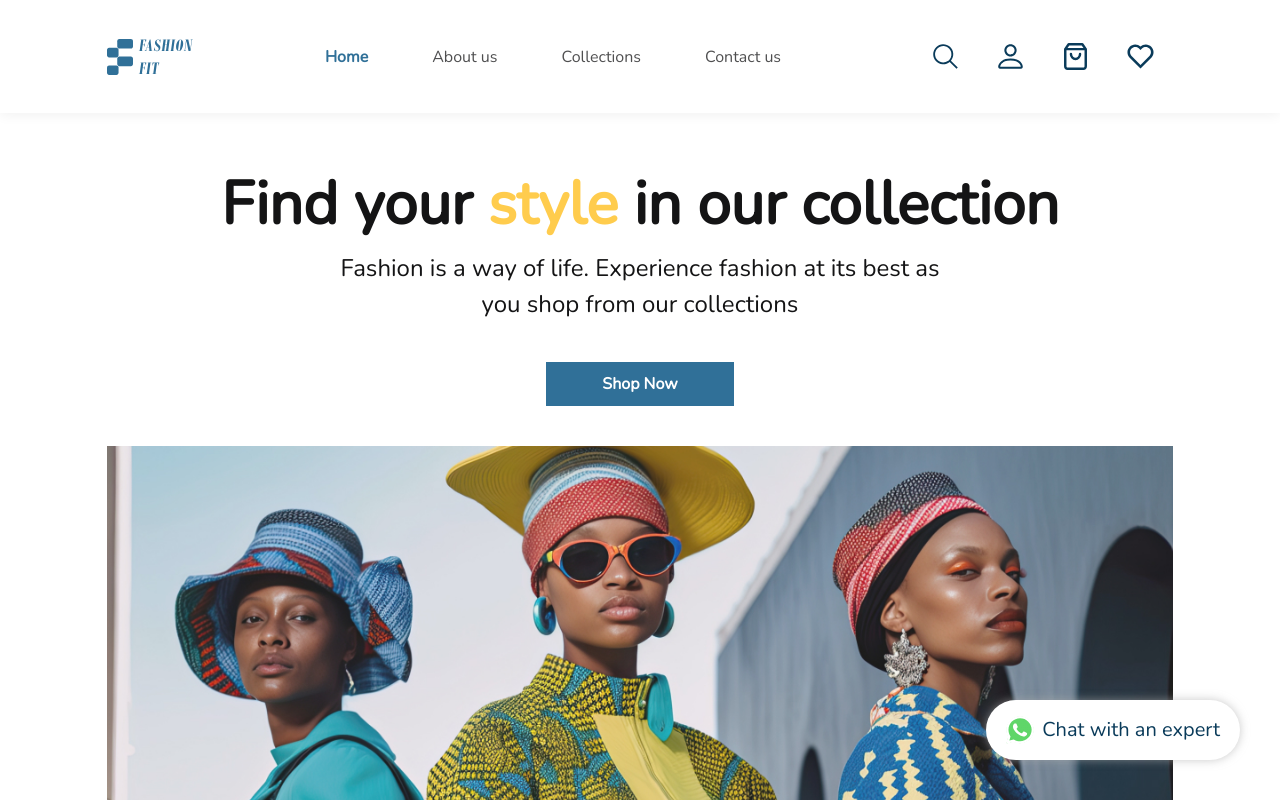
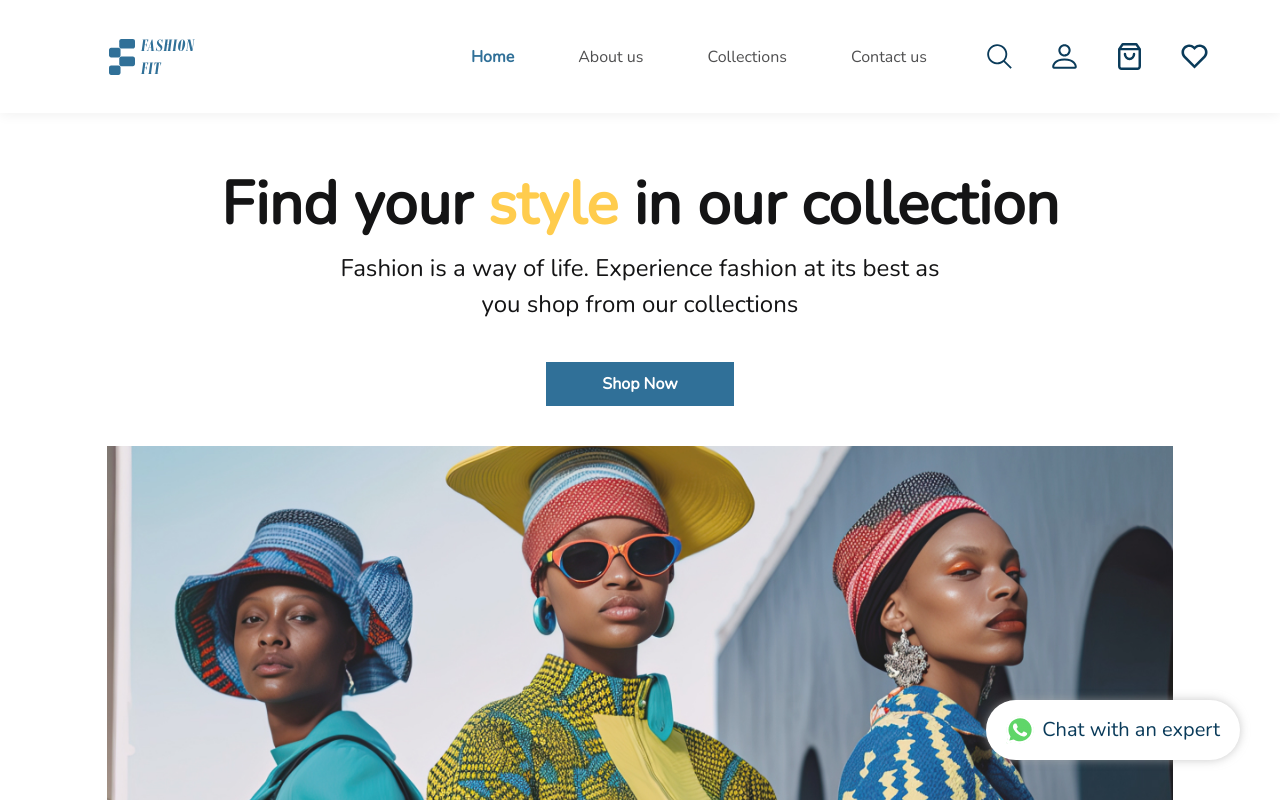
Before and after one commit to codejutsu1/fashion-fit, a Vue app: page / in a window 1280 px wide. Shown: the top 800 px of the page. Built offline with nearby package versions, Linux system fonts and the light colour scheme; what @splidejs/vue-splide would draw is missing.

Commit message:
made the navigation menu a bit in the center

```diff
--- a/src/components/Header.vue
+++ b/src/components/Header.vue
@@ -52,11 +52,11 @@ function openFunction (value) {
 
 <template>
     <header class="w-full fixed z-40 bg-white header-shadow">
-        <div class="relative w-5/6 mx-auto flex items-center justify-between py-8">
-            <div >
+        <div class="relative w-11/12 mx-auto flex items-center justify-between py-8">
+            <div class="w-1/3 flex pl-14">
                 <img src="/images/logo/logo.svg" alt="Fashion Fit Logo">
             </div>
-            <nav>
+            <nav class="w-2/5">
                 <ul class="hidden lg:flex space-x-16 font-normal text relative z-50">
                     <li>
                         <RouterLink  to="/">Home</RouterLink>
```
